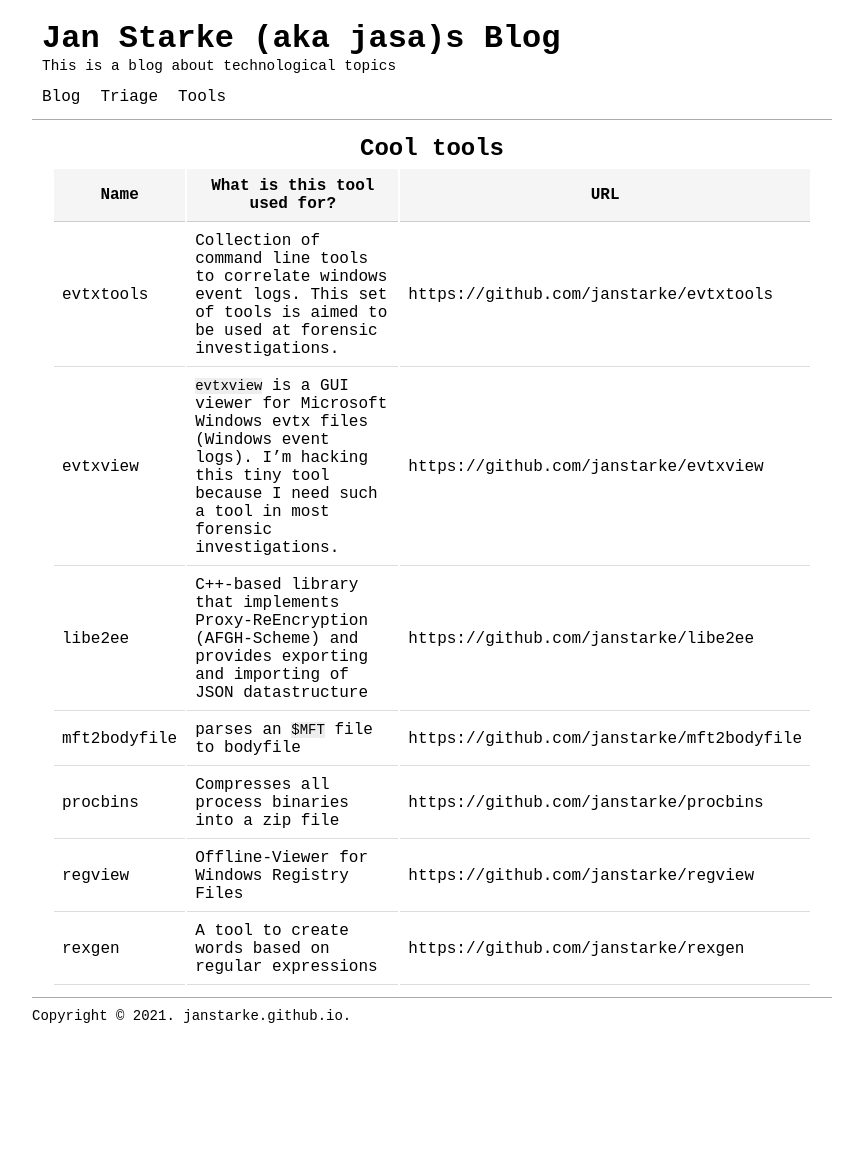
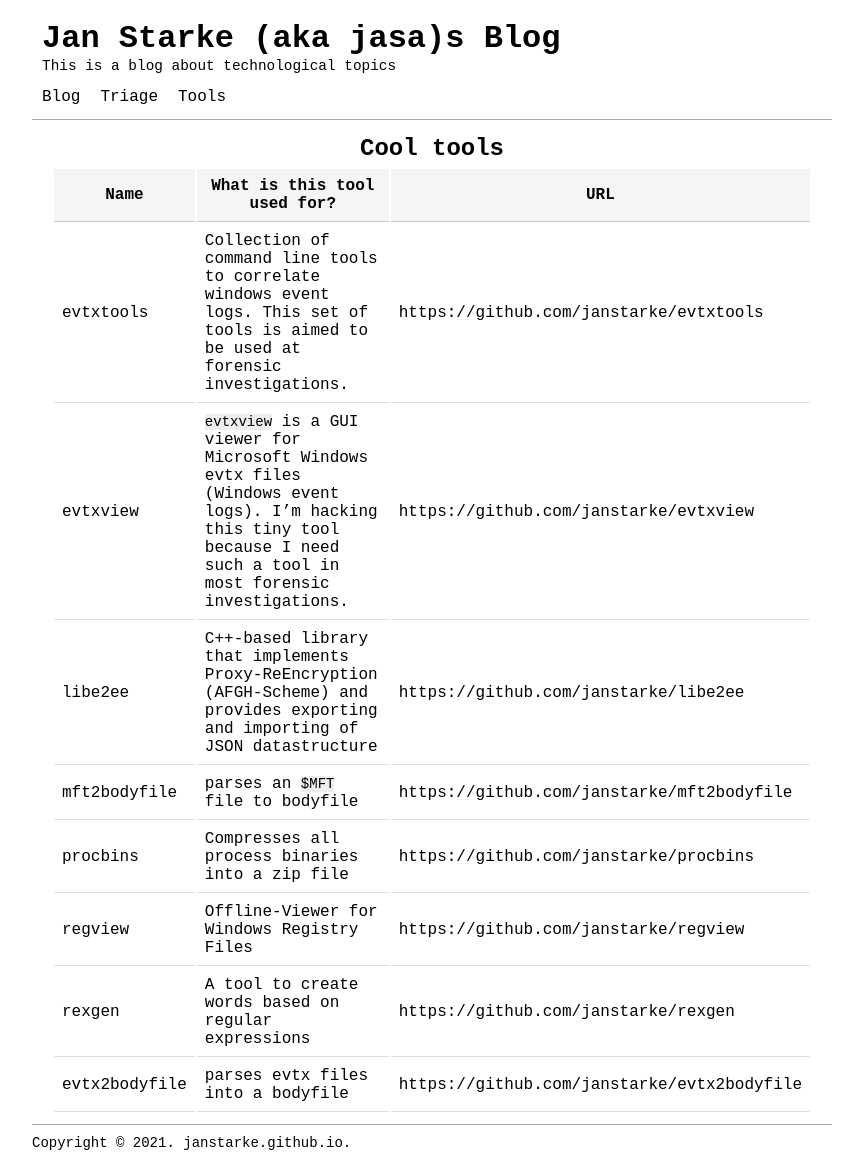
Before and after one commit to janstarke/janstarke.github.io, a Jekyll site: the page built from pages/tools.md, in a window 1280 px wide. Shown: the whole page, without its empty margins (208-1049 px from the left). Built offline with Jekyll 4.4.1, drawn with Linux system fonts in a browser that asks for light colours; before the commit the page ends 1034 px from its top, so only the background shows below that.

Commit message:
added evtx2bodyfile

```diff
--- a/pages/tools.md
+++ b/pages/tools.md
@@ -12,3 +12,4 @@ title: Cool tools
 |procbins|Compresses all process binaries into a zip file|[https://github.com/janstarke/procbins](https://github.com/teeshop/procbins)|
 |regview|Offline-Viewer for Windows Registry Files|[https://github.com/janstarke/regview](https://github.com/teeshop/regview)|
 |rexgen|A tool to create words based on regular expressions|[https://github.com/janstarke/rexgen](https://github.com/teeshop/rexgen)|
+|evtx2bodyfile|parses evtx files into a bodyfile | https://github.com/janstarke/evtx2bodyfile |
```
